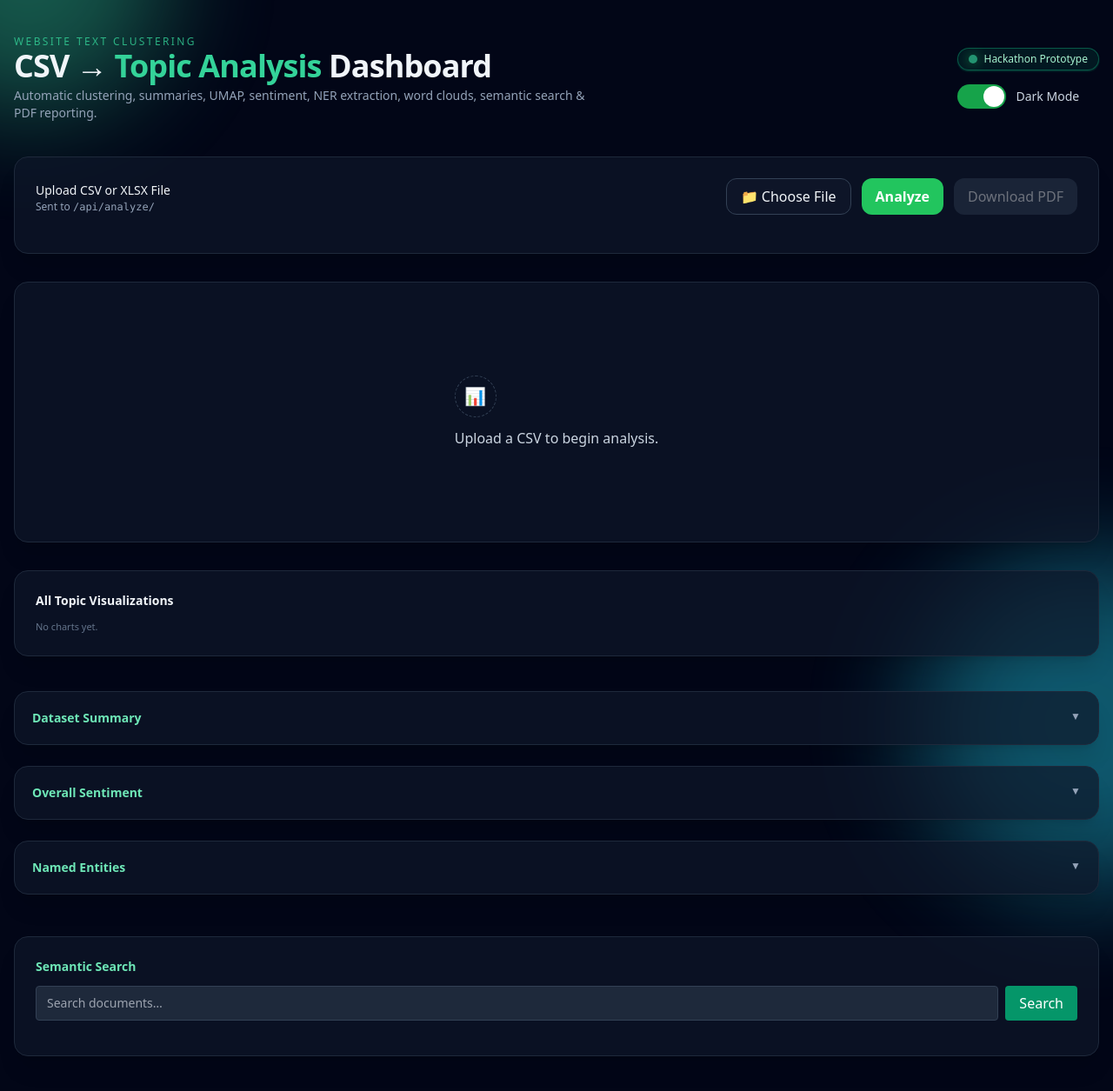
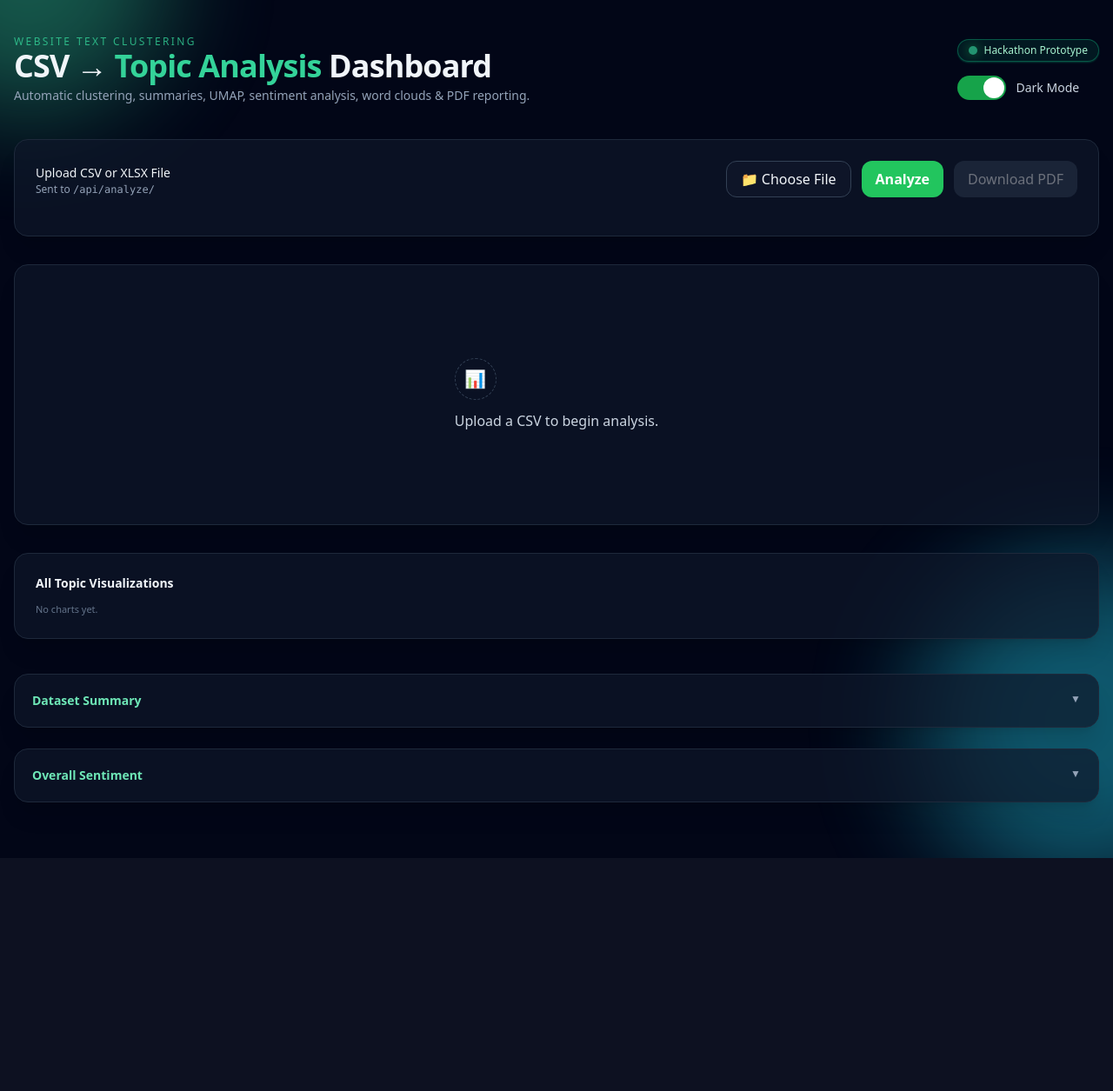
Before and after one commit to konark2006/ClusterBuster, a Flask app: page / in a window 1280 px wide. Shown: the whole page at 87% size. After the commit the page ends 987 px from the top, so only its background shows below. Run offline with Flask 3, Linux system fonts and the light colour scheme; some libraries are stand-ins or nearby versions.

Commit message:
Removed semantic search

```diff
--- a/app.py
+++ b/app.py
@@ -15,7 +15,6 @@
 from sentence_transformers import SentenceTransformer
 from sklearn.metrics.pairwise import cosine_similarity
 from umap import UMAP
-import spacy
 from textblob import TextBlob
 from collections import Counter
 
@@ -42,13 +41,6 @@
 PIPELINE_CACHE = {}
 EMBEDDING_MODEL = None
 EMBEDDINGS_CACHE = {}
-
-# Initialize NLP models
-try:
-    nlp = spacy.load("en_core_web_sm")
-except OSError:
-    print("Warning: spaCy model 'en_core_web_sm' not found. NER will be limited.")
-    nlp = None
 
 
 def get_embedding_model():
@@ -283,31 +275,12 @@
 
 
 def analyze_entities(df, column_name='content_text'):
-    """Extract named entities from documents"""
-    if nlp is None:
-        return {
-            'total_entities': 0,
-            'entity_types': {},
-            'top_entities': []
-        }
-
-    texts = df[column_name].astype(str).tolist()[:500]  # Limit for performance
-
-    all_entities = []
-    entity_types = Counter()
-
-    for text in texts:
-        doc = nlp(text)
-        for ent in doc.ents:
-            all_entities.append(ent.text)
-            entity_types[ent.label_] += 1
-
-    top_entities = Counter(all_entities).most_common(20)
-
+    """Extract named entities from documents - DISABLED"""
+    # NER functionality disabled - returns empty results
     return {
-        'total_entities': len(all_entities),
-        'entity_types': dict(entity_types),
-        'top_entities': [{'text': ent, 'count': count} for ent, count in top_entities]
+        'total_entities': 0,
+        'entity_types': {},
+        'top_entities': []
     }
 
 
@@ -490,9 +463,6 @@
         # Sentiment analysis (using combined data)
         sentiment_overall = analyze_sentiment(combined_df, column_name)
 
-        # Entity analysis
-        entity_overall = analyze_entities(combined_df, column_name)
-
         # Topic cards (from strict mode as it's more refined, fallback to loose)
         topic_cards = {}
         for data in [strict_data, loose_data]:
@@ -534,8 +504,7 @@
             'charts': charts,
             'dataset_insights': dataset_insights,
             'summary': {
-                'sentiment_overall': sentiment_overall,
-                'entity_overall': entity_overall
+                'sentiment_overall': sentiment_overall
             },
             'topic_cards': topic_cards
         }
--- a/requirements.txt
+++ b/requirements.txt
@@ -11,6 +11,5 @@
 hdbscan>=0.8.33
 openai>=1.0.0
 python-dotenv>=1.0.0
-spacy>=3.6.0
 textblob>=0.17.1
 nltk>=3.8.0
--- a/static/app.js
+++ b/static/app.js
@@ -51,12 +51,8 @@
 
 const datasetSummary = document.getElementById("datasetSummary");
 const sentimentSummary = document.getElementById("sentimentSummary");
-const entitySummary = document.getElementById("entitySummary");
 const topicCardsContainer = document.getElementById("topicCardsContainer");
 
-const searchBtn = document.getElementById("searchBtn");
-const searchInput = document.getElementById("searchInput");
-const searchResults = document.getElementById("searchResults");
 
 
 // ======================================================================
@@ -64,7 +60,6 @@
 // ======================================================================
 const API_ANALYZE = "/api/analyze/";
 const API_REPORT = "/api/report/";
-const API_SEARCH = "/api/search/";
 
 let PIPELINE_DATA = null;
 
@@ -103,7 +98,6 @@
 
     datasetSummary.innerHTML = "";
     sentimentSummary.innerHTML = "";
-    entitySummary.innerHTML = "";
     topicCardsContainer.innerHTML = "";
 
     setProgress(5, "Starting…");
@@ -213,10 +207,6 @@
     sentimentSummary.innerHTML =
         `<pre>${JSON.stringify(data.summary.sentiment_overall, null, 2)}</pre>`;
 
-    // Entities
-    entitySummary.innerHTML =
-        `<pre>${JSON.stringify(data.summary.entity_overall, null, 2)}</pre>`;
-
     // Topic cards
     topicCardsContainer.innerHTML = "";
     for (const [topicName, info] of Object.entries(data.topic_cards)) {
@@ -232,27 +222,3 @@
         topicCardsContainer.appendChild(card);
     }
 }
-
-
-
-// ======================================================================
-// SEMANTIC SEARCH
-// ======================================================================
-searchBtn.addEventListener("click", async () => {
-    const query = searchInput.value.trim();
-    if (!query) return;
-
-    searchResults.innerHTML = "Searching…";
-
-    const response = await fetch(API_SEARCH, {
-        method: "POST",
-        headers: { "Content-Type": "application/json" },
-        body: JSON.stringify({ query, top_k: 5 }),
-    });
-
-    const data = await response.json();
-
-    searchResults.innerHTML = data.results
-        .map((r) => `<div class="p-2 bg-slate-800/60 rounded">${r.text}</div>`)
-        .join("");
-});
--- a/templates/index.html
+++ b/templates/index.html
@@ -56,8 +56,8 @@
                 </h1>
 
                 <p class="text-sm text-slate-700 dark:text-slate-400 max-w-2xl mt-1">
-                    Automatic clustering, summaries, UMAP, sentiment, NER extraction,
-                    word clouds, semantic search & PDF reporting.
+                    Automatic clustering, summaries, UMAP, sentiment analysis,
+                    word clouds & PDF reporting.
                 </p>
             </div>
 
@@ -188,38 +188,8 @@
                 <div id="sentimentSummary" class="hidden mt-3 text-sm space-y-2"></div>
             </div>
 
-            <!-- ENTITY SUMMARY -->
-            <div class="rounded-2xl border border-slate-300 dark:border-slate-800
-                        bg-white dark:bg-slate-900/70 p-5 shadow-xl">
-                        <button class="flex justify-between w-full summary-toggle" data-target="entitySummary">
-                    <span class="text-sm font-semibold text-emerald-600 dark:text-emerald-300">Named Entities</span>
-                    <span class="text-xs text-slate-600 dark:text-slate-400">▼</span>
-                </button>
-                <div id="entitySummary" class="hidden mt-3 text-sm space-y-2"></div>
-            </div>
-
             <!-- TOPIC CARDS -->
             <div id="topicCardsContainer" class="space-y-6"></div>
-        </section>
-
-        <!-- SEMANTIC SEARCH -->
-        <section class="mt-12 rounded-2xl border border-slate-300 dark:border-slate-800
-                        bg-white dark:bg-slate-900/70 p-6 shadow-xl">
-            <h2 class="text-sm font-semibold mb-3 text-emerald-600 dark:text-emerald-300">
-                Semantic Search
-            </h2>
-
-            <div class="flex gap-2 mb-4">
-                <input id="searchInput" type="text"
-                    class="flex-1 bg-slate-100 dark:bg-slate-800 border border-slate-300 dark:border-slate-700
-                            px-3 py-2 rounded text-sm" placeholder="Search documents…" />
-                <button id="searchBtn"
-                    class="px-4 py-2 bg-emerald-600 text-white rounded hover:bg-emerald-500">
-                    Search
-                </button>
-            </div>
-
-            <div id="searchResults" class="space-y-2 text-sm"></div>
         </section>
 
     </div>
```
Also changed, not shown: README.md.
